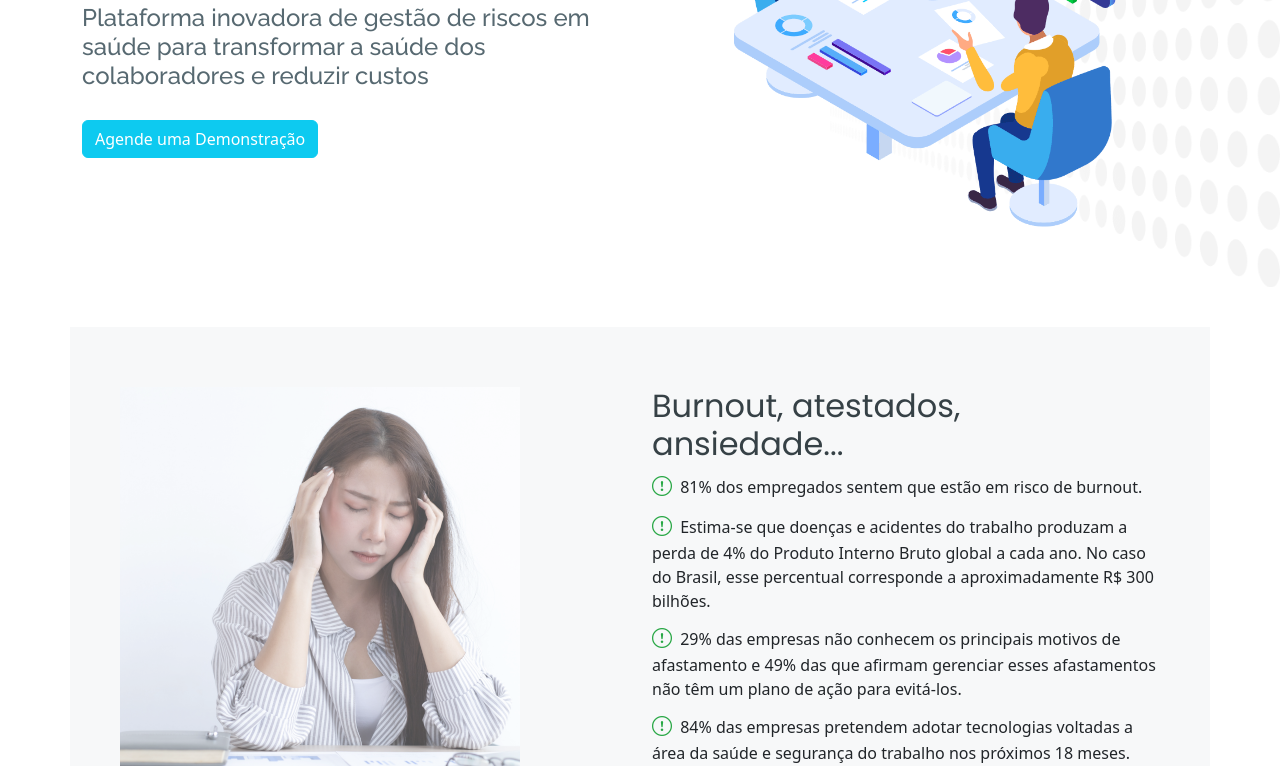
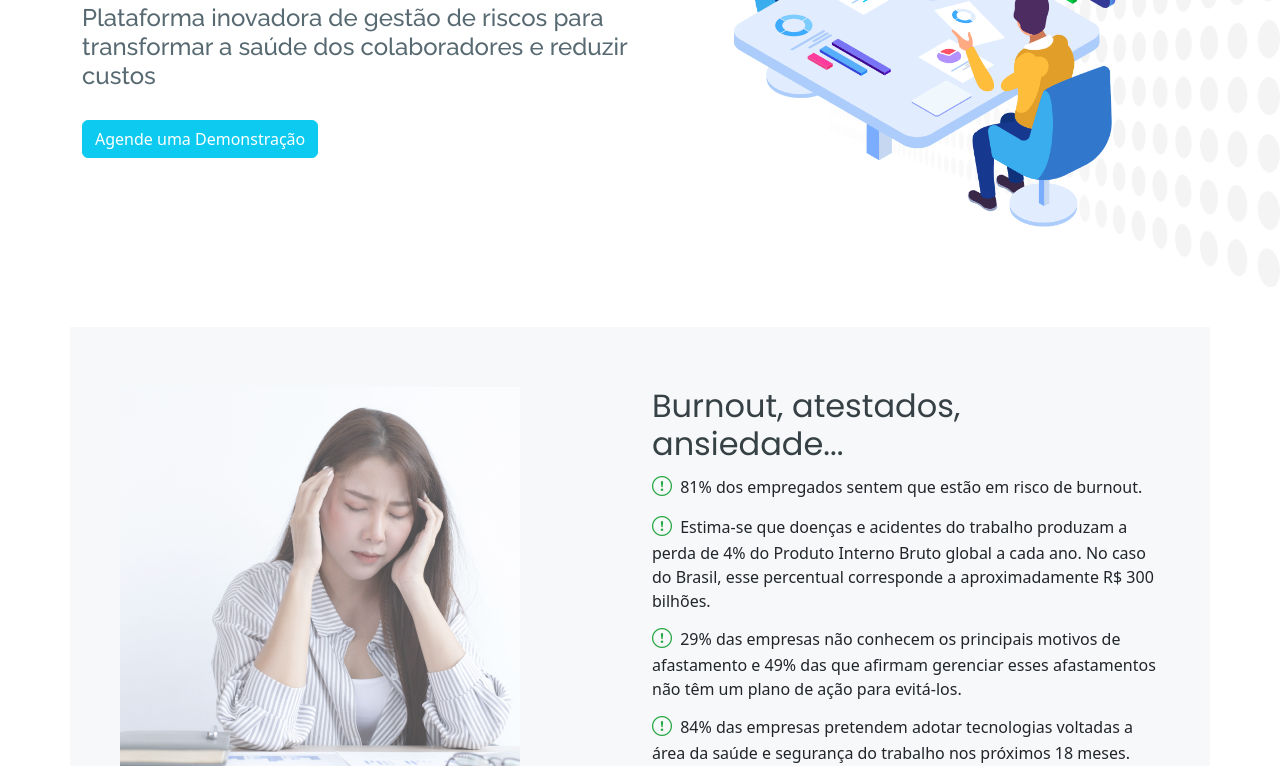
Before and after one commit to admjulio/conn.health-lp, a plain HTML site: page index.html in a window 1280 px wide. Shown: the part 334-1100 px from the top of the page. Drawn offline with nearby package versions, Linux system fonts and the light colour scheme.

Commit message:
ajustes lp

```diff
--- a/index.html
+++ b/index.html
@@ -76,7 +76,7 @@
         <div class="col-lg-6 pt-5 pt-lg-0 order-2 order-lg-1 d-flex flex-column justify-content-center" data-aos="fade-up">
           <div>
             <h1>Gestão de saúde ocupacional simplificada</h1>
-            <h2>Plataforma inovadora de gestão de riscos em saúde para transformar a saúde dos colaboradores e reduzir custos</h2>
+            <h2>Plataforma inovadora de gestão de riscos para transformar a saúde dos colaboradores e reduzir custos</h2>
             <a href="https://calendar.app.google/nQ1e1Qrdf6iDD6GG7" target="_blank" class="btn btn-info btn-rounded waves-effect waves-light mb-5 text-white">Agende uma Demonstração</a>
           </div>
         </div>
```
